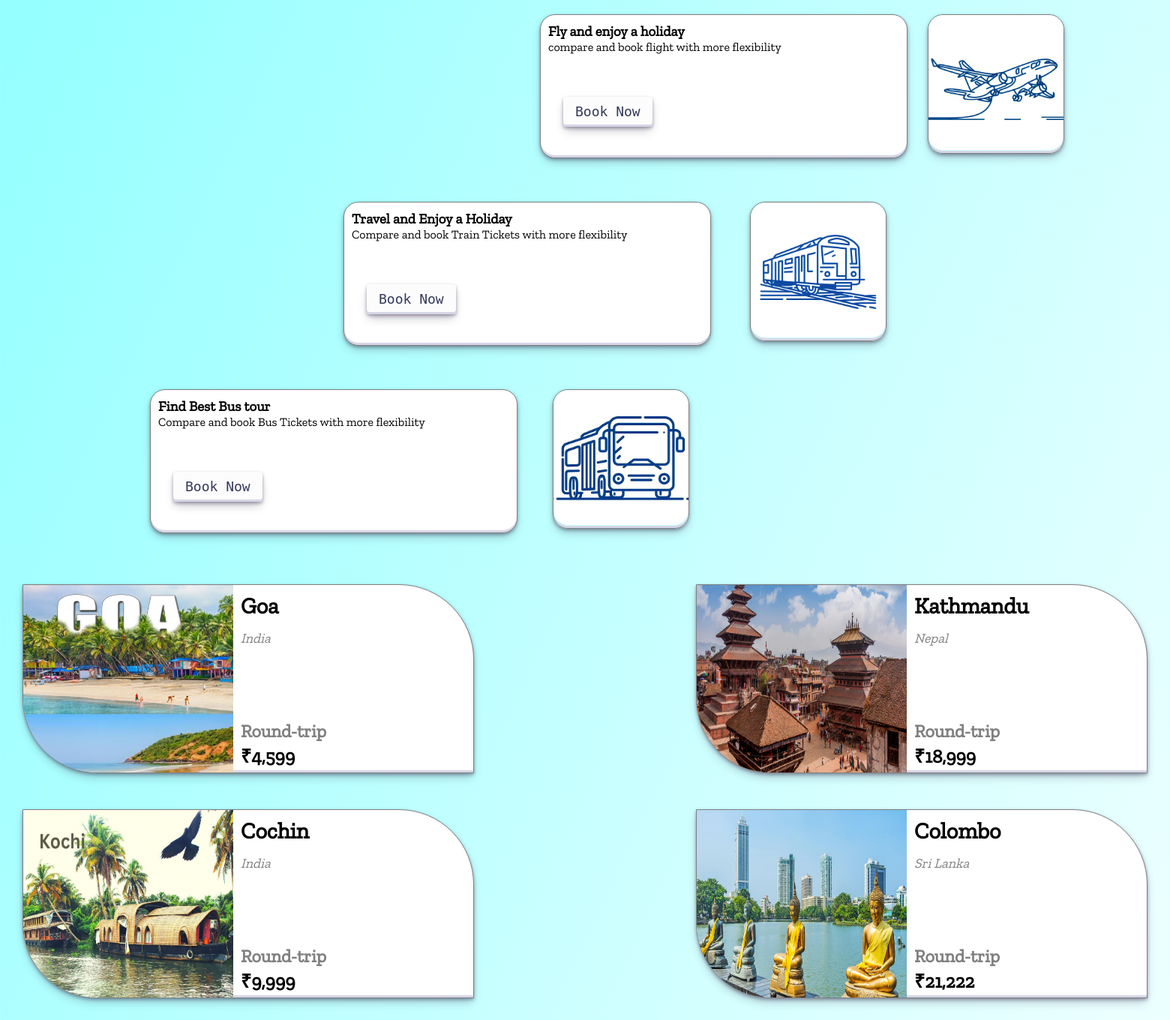
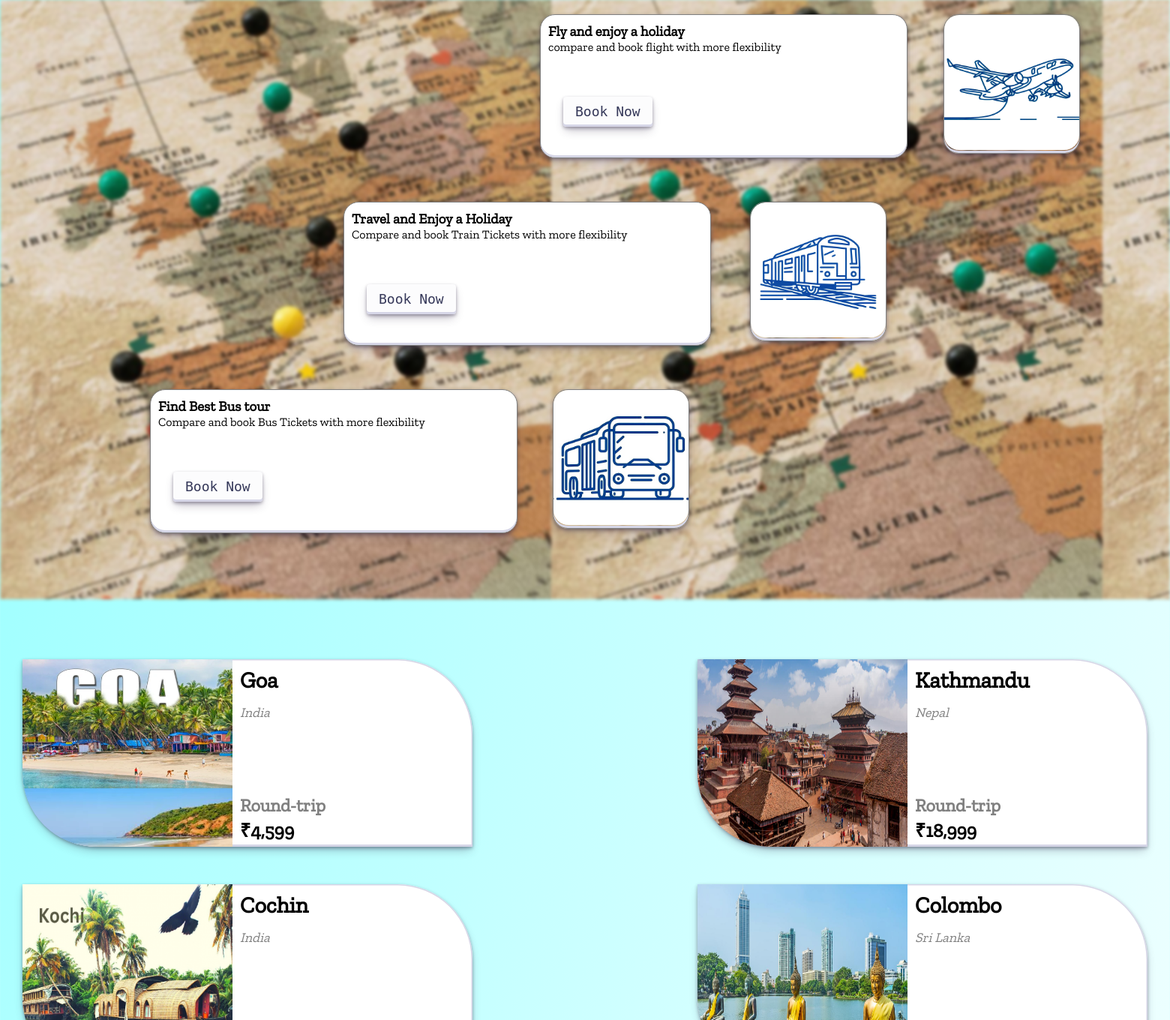
Before and after one commit to wtprojectttt/bookkaro, a PHP site: page /main.html in a window 1560 px wide. Shown: the part 751-2111 px from the top of the page at 75% size. Run offline with PHP 8.4, Linux system fonts and the light colour scheme.

Commit message:
Sayonara - aizen sosuke

```diff
--- a/contact.html
+++ b/contact.html
@@ -107,6 +107,8 @@
 
     <script type="module" src="https://unpkg.com/ionicons@7.1.0/dist/ionicons/ionicons.esm.js"></script>
     <script nomodule src="https://unpkg.com/ionicons@7.1.0/dist/ionicons/ionicons.js"></script>
+    <script type="module" src="https://unpkg.com/ionicons@7.1.0/dist/ionicons/ionicons.esm.js"></script>
+    <script nomodule src="https://unpkg.com/ionicons@7.1.0/dist/ionicons/ionicons.js"></script>
     <script src="main.js"></script>
 </body>
 </html>
--- a/main.css
+++ b/main.css
@@ -126,30 +126,36 @@ body{
     font-size: 26px;
 }
 
+.bookingbg {
+    position: absolute;
+    height: 800px;
+    width: 100%;
+    right: 0;
+    background-image: url(bookingbg.jpeg);
+    filter: blur(2px);
+    -webkit-filter: blur(2px);
+}
 .icon {
     position: relative;
-    height: 700px;
+    height: 800px;
     width: 100%;
-    top: 20px;
     right: 0;
-
 }
 .offer{
     position: absolute;
     height: 100%;
     width: 100%;
-    /* top: 20px; */
+    top: 20px;
 }
 
 .flightt{
     position: absolute;
-    width: 100%;
-
+    width: 30%;
 }
 
 .offer1 {
     position: absolute;
-    width: 30%;
+    width: 100%;
     height: 170px;
     padding: 10px;
     /* margin: 10px; */
@@ -430,21 +438,18 @@ p {
     height: 50px;
     font-size: 60px;
     color: white;
-    box-shadow: rgba(45, 35, 66, 0.4) 0 2px 4px,rgba(45, 35, 66, 0.3) 0 7px 13px -3px,#D6D6E7 0 -3px 0 inset;
-    border: 1px gray solid;
 }
 
 .emptyPlane {
     position: relative;
-    width: 1039px;
+    width: 0px;
     height: 200px;
-    left: 480px;
-    /* background-color: aqua; */
+    left: 1540px;
 }
 
 .emptyTrain {
     position: relative;
-    width: 1039px;
+    width: 0px;
     height: 200px;
     right: 1030px;
 
@@ -467,12 +472,11 @@ p {
     height: 250px;
     margin-top: 60px;
     left: 30px;
-    box-shadow: rgba(45, 35, 66, 0.4) 0 2px 4px,rgba(45, 35, 66, 0.3) 0 7px 13px -3px,#D6D6E7 0 -3px 0 inset;
-    border: 1px gray solid;
+    border: #000000;
     border-top-right-radius: 100px;
     border-bottom-left-radius: 100px;
     background: #fff;
-    /* box-shadow: #D6D6E7 0 0 0 1.5px inset, rgba(45, 35, 66, 0.4) 0 2px 4px, rgba(45, 35, 66, 0.3) 0 7px 13px -3px, #D6D6E7 0 -3px 0 inset; */
+    box-shadow: #D6D6E7 0 0 0 1.5px inset, rgba(45, 35, 66, 0.4) 0 2px 4px, rgba(45, 35, 66, 0.3) 0 7px 13px -3px, #D6D6E7 0 -3px 0 inset;
 }
 
 .goa img{
@@ -491,8 +495,7 @@ p {
     border-top-right-radius: 100px;
     border-bottom-left-radius: 100px;
     background: #fff;
-    box-shadow: rgba(45, 35, 66, 0.4) 0 2px 4px,rgba(45, 35, 66, 0.3) 0 7px 13px -3px,#D6D6E7 0 -3px 0 inset;
-    border: 1px gray solid;
+    box-shadow: #D6D6E7 0 0 0 1.5px inset, rgba(45, 35, 66, 0.4) 0 2px 4px, rgba(45, 35, 66, 0.3) 0 7px 13px -3px, #D6D6E7 0 -3px 0 inset;
 }
 
 .kathmandu img{
@@ -510,8 +513,7 @@ p {
     border-top-right-radius: 100px;
     border-bottom-left-radius: 100px;
     background: #fff;
-    box-shadow: rgba(45, 35, 66, 0.4) 0 2px 4px,rgba(45, 35, 66, 0.3) 0 7px 13px -3px,#D6D6E7 0 -3px 0 inset;
-    border: 1px gray solid;
+    box-shadow: #D6D6E7 0 0 0 1.5px inset, rgba(45, 35, 66, 0.4) 0 2px 4px, rgba(45, 35, 66, 0.3) 0 7px 13px -3px, #D6D6E7 0 -3px 0 inset;
 }
 
 .cochin img{
@@ -529,8 +531,7 @@ p {
     border-top-right-radius: 100px;
     border-bottom-left-radius: 100px;
     background: #fff;
-    box-shadow: rgba(45, 35, 66, 0.4) 0 2px 4px,rgba(45, 35, 66, 0.3) 0 7px 13px -3px,#D6D6E7 0 -3px 0 inset;
-    border: 1px gray solid;
+    box-shadow: #D6D6E7 0 0 0 1.5px inset, rgba(45, 35, 66, 0.4) 0 2px 4px, rgba(45, 35, 66, 0.3) 0 7px 13px -3px, #D6D6E7 0 -3px 0 inset;
 }
 
 .colombo img{
--- a/main.html
+++ b/main.html
@@ -41,6 +41,7 @@
          <span id="element"></span>
      </div>
 
+     <div class="bookingbg"></div>
     <div class="icon">
         <div class="offer">
 
@@ -51,7 +52,11 @@
                     <p>
                         compare and book flight with more flexibility
                     </p><br><br><br>
-                    <div class="botton"><button class="button0" role="button">Book Now</button></div>
+                    <div class="botton">
+                        <a href="fbooking.html" style="text-decoration: none;">
+                        <button class="button0" role="button">Book Now</button>
+                        </a>
+                    </div>
                 </div>
 
                 <div class="emptyPlane">
@@ -75,7 +80,11 @@
                     <p>
                         Compare and book Train Tickets with more flexibility
                     </p><br><br><br>
-                    <div class="botton"><button class="button0" role="button">Book Now</button></div>
+                    <div class="botton">
+                        <a href="tbooking.html" style="text-decoration: none;">
+                        <button class="button0" role="button">Book Now</button>
+                        </a>
+                    </div>
                 </div>
 
                 <div class="emptyTrain">
@@ -96,7 +105,11 @@
                     <p>
                         Compare and book Bus Tickets with more flexibility
                     </p><br><br><br>
-                    <div class="botton"><button class="button0" role="button">Book Now</button></div>
+                    <div class="botton" id="clickButton">
+                        <a href="bbooking.html" style="text-decoration: none;">
+                        <button class="button0" role="button">Book Now</button>
+                        </a>
+                    </div>
                 </div>
 
                 <div class="emptyBus">
@@ -118,46 +131,58 @@
         <section id="tripOffers" class="offers">
 
             <div class="goa">
+                <a href="tbooking.html" style="text-decoration: none; color: black;" >
                 <img src="goa.JPEG" alt="goa" id="goaB">
                 <label class="a">Goa</label>
                 <label class="b">India</label>
                 <label class="c">Round-trip</label>
                 <label class="d">₹4,599</label>
+                </a>
             </div>
             <div class="kathmandu">
+                <a href="bbooking.html" style="text-decoration: none; color: black;">
                 <img src="kathmandu.jpg" alt="kathmandu">
                 <label class="a">Kathmandu</label>
                 <label class="b">Nepal</label>
                 <label class="c">Round-trip</label>
                 <label class="d">₹18,999</label>
+                </a>
             </div>
             <div class="cochin">
+                <a href="tbooking.html" style="text-decoration: none; color: black;" >
                 <img src="cochin.jpg" alt="cochin">
                 <label class="a">Cochin</label>
                 <label class="b">India</label>
                 <label class="c">Round-trip</label>
                 <label class="d">₹9,999</label>
+                </a>
             </div>
             <div class="colombo">
+                <a href="fbooking.html" style="text-decoration: none; color: black;">
                 <img src="colombo.jpg" alt="colombo">
                 <label class="a">Colombo</label>
                 <label class="b">Sri Lanka</label>
                 <label class="c">Round-trip</label>
                 <label class="d">₹21,222</label>
+                </a>
             </div>
             <div class="mauritius">
+                <a href="fbooking.html" style="text-decoration: none; color: black;">
                 <img src="Mauritius.jpg" alt="mauritius">
                 <label class="a">Mauritius</label>
                 <label class="b">Mauritius</label>
                 <label class="c">Round-trip</label>
                 <label class="d">₹48,499</label>
+                </a>
             </div>
             <div class="zurich">
+                <a href="fbooking.html" style="text-decoration: none; color: black;">
                 <img src="zurich.jpeg" alt="zurich">
                 <label class="a">Zurich</label>
                 <label class="b">Switzerland</label>
                 <label class="c">Round-trip</label>
                 <label class="d">₹44,999</label>
+                </a>
             </div>
         </section>
     </main>
```
Also changed, not shown: other parts of main.css (+15 -16 lines), bbooking.css (+5 -2 lines), contact.css (+5 -2 lines), fbooking.css (+5 -2 lines), login.css (+11 -5 lines), tbooking.css (+5 -2 lines), bookingbg.jpeg (added).
